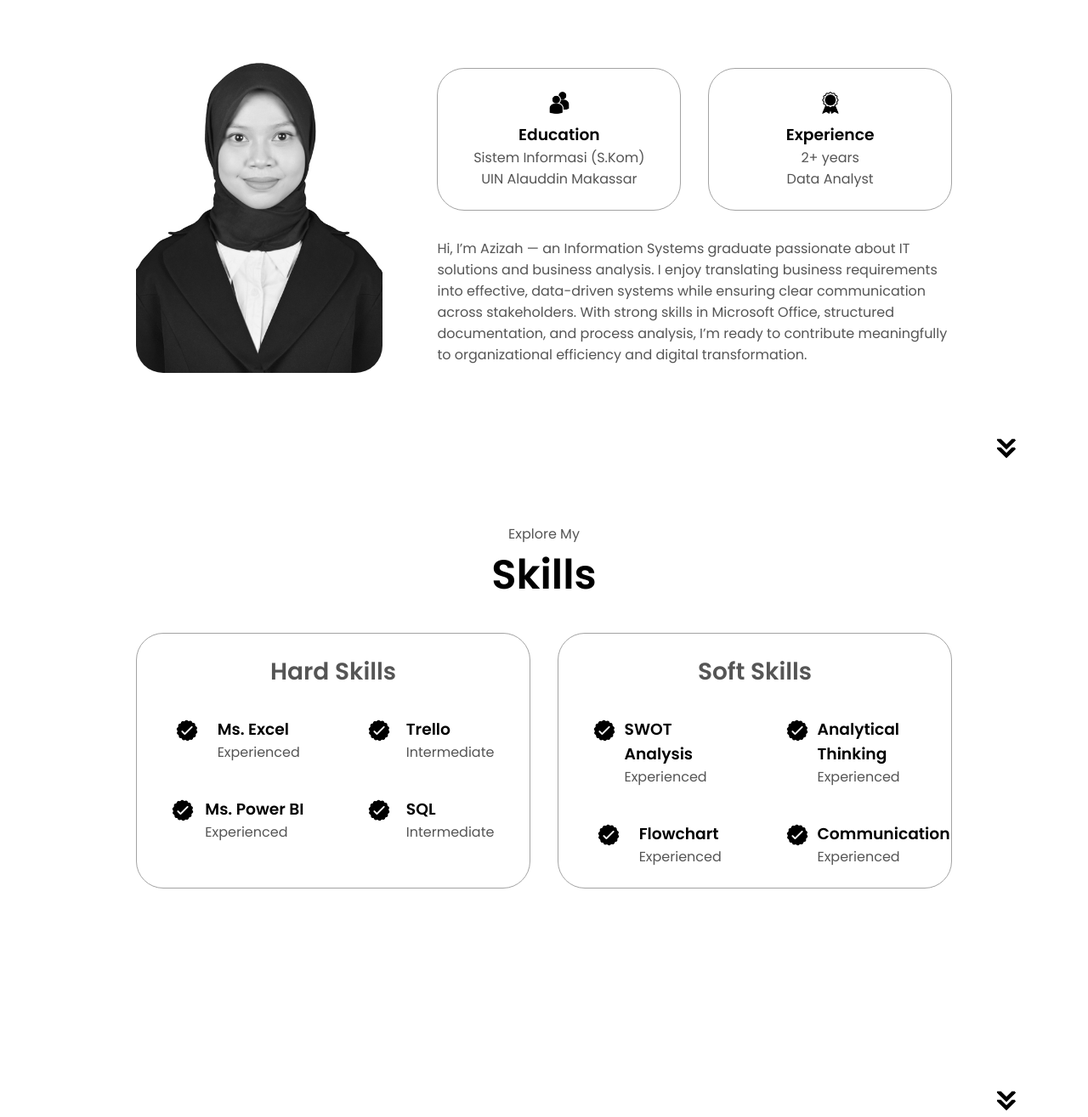
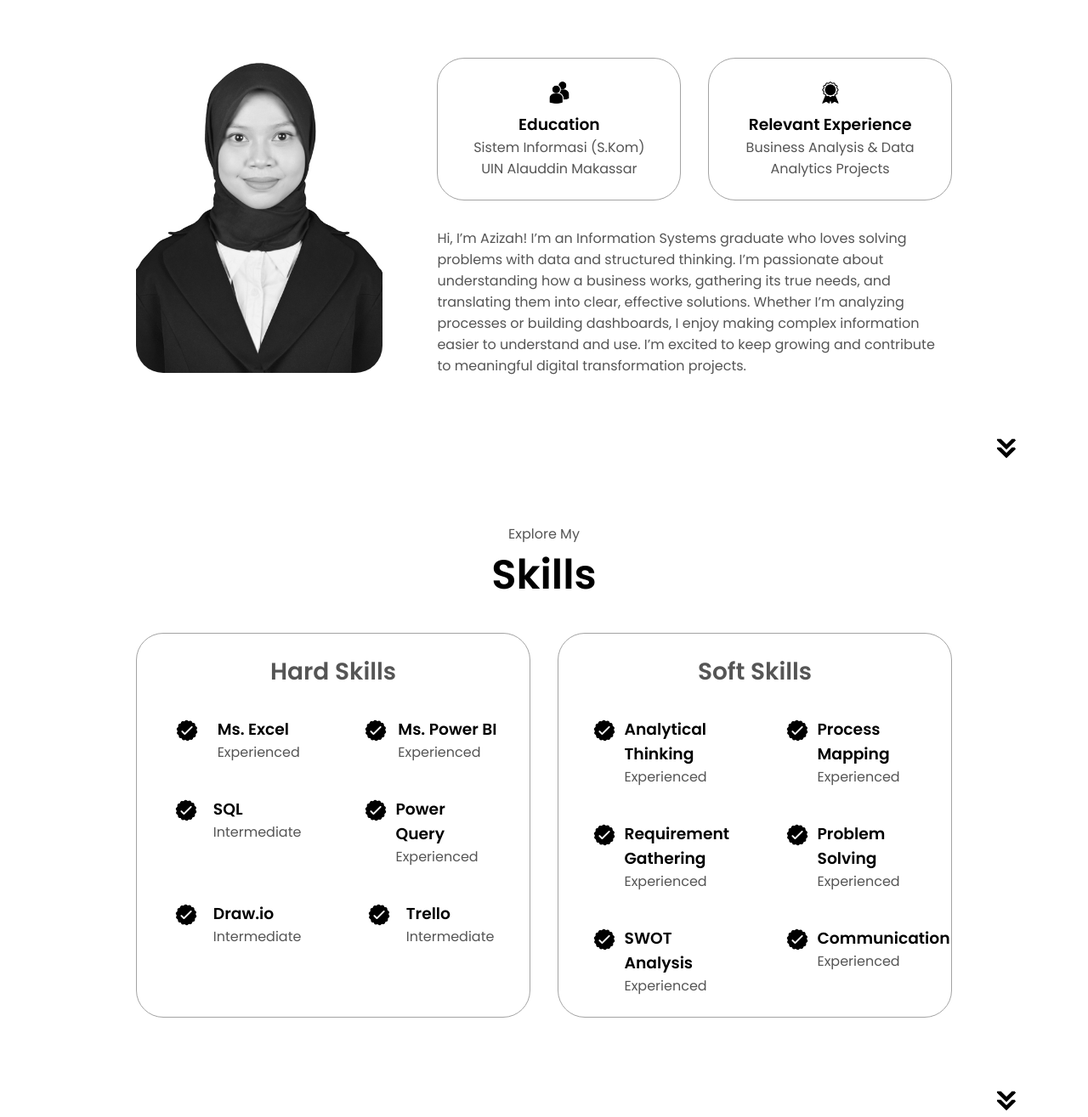
Before and after one commit to Azizah-space/html-css-js-portofolio, a plain HTML site: page index.html in a window 1280 px wide. Shown: the part 1080-2395 px from the top of the page at 85% size. Drawn offline with Linux system fonts and the light colour scheme.

Commit message:
Finished Website

```diff
--- a/index.html
+++ b/index.html
@@ -9,7 +9,7 @@
 </head>
 <body>
     <nav id="desktop-nav">
-        <div class="logo">My Portofolio</div>
+        <div class="logo">Azizah Awal Fitrah</div>
         <div>
             <ul class="nav-links">
                 <li><a href="#about">About</a></li>
@@ -37,14 +37,14 @@
     </nav>
     <section id="profile">
         <div class="section__pic-container">
-            <img src="./assets/profile-pic.png" alt="Azizah Awal Fitrah profile picture" />
+            <img src="/assets/PP.png" alt="Azizah Awal Fitrah profile picture" />
         </div>
         <div class="section__text">
             <p class="section__text__p1">Hello, I'm</p>
             <h1 class="title">Azizah Awal Fitrah</h1>
             <p class="section__text__p2">Data Enthausiast</p>
             <div class="btn-container">
-                <button class="btn btn-color-2" onclick="window.open('./assets/resume-example.pdf')">
+                <button class="btn btn-color-2" onclick="window.open('./assets/CV.pdf')">
                     Download CV
                 </button>
                 <button class="btn btn-color-1" onclick="location.href='./#contact'">
@@ -86,16 +86,17 @@
                         <img src="./assets/experience.png"
                         alt="Experience icon"
                         class="icon">
-                        <h3>Experience</h3>
-                        <p>2+ years <br>Data Analyst</p>
+                        <h3>Relevant Experience </h3>
+                        <p>Business Analysis & Data Analytics Projects</p>
                     </div>
                 </div>
                 <div class="text-container">
                     <p>
-                        Hi, I’m Azizah — an Information Systems graduate passionate about IT solutions and business analysis.
-                        I enjoy translating business requirements into effective, data-driven systems while ensuring clear communication across stakeholders.
-                        With strong skills in Microsoft Office, structured documentation, and process analysis,
-                        I’m ready to contribute meaningfully to organizational efficiency and digital transformation.
+                        Hi, I’m Azizah! I’m an Information Systems graduate who loves solving problems with data and structured thinking.
+                        I’m passionate about understanding how a business works, gathering its true needs, and translating them into clear,
+                        effective solutions. Whether I’m analyzing processes or building dashboards,
+                        I enjoy making complex information easier to understand and use.
+                        I’m excited to keep growing and contribute to meaningful digital transformation projects.
                     </p>
                   </div>
             </div>
@@ -125,15 +126,6 @@
                                 alt="Skills icon"
                                 class="icon">
                                 <div>
-                                    <h3>Trello</h3>
-                                    <p>Intermediate</p>
-                                </div>
-                            </article>
-                            <article>
-                                <img src="./assets/checkmark.png"
-                                alt="Skills icon"
-                                class="icon">
-                                <div>
                                     <h3>Ms. Power BI</h3>
                                     <p>Experienced</p>
                                 </div>
@@ -148,20 +140,38 @@
                                     <p>Intermediate</p>
                                 </div>
                             </article>
+                            <article>
+                                <img src="./assets/checkmark.png"
+                                alt="Skills icon"
+                                class="icon">
+                                <div>
+                                    <h3>Power Query</h3>
+                                    <p>Experienced</p>
+                                </div>
+                            </article>
+                            <article>
+                                <img src="./assets/checkmark.png"
+                                alt="Skills icon"
+                                class="icon">
+                                <div>
+                                    <h3>Draw.io</h3>
+                                    <p>Intermediate</p>
+                                </div>
+                            </article>
+                            <article>
+                                <img src="./assets/checkmark.png"
+                                alt="Skills icon"
+                                class="icon">
+                                <div>
+                                    <h3>Trello</h3>
+                                    <p>Intermediate</p>
+                                </div>
+                            </article>
                         </div>
                 </div>
                 <div class="details-container">
                     <h2 class="skills-sub-title">Soft Skills</h2>
                         <div class="article-container">
-                            <article>
-                                <img src="./assets/checkmark.png"
-                                alt="Skills icon"
-                                class="icon">
-                                <div>
-                                    <h3>SWOT Analysis</h3>
-                                    <p>Experienced</p>
-                                </div>
-                            </article>
                             <article>
                                 <img src="./assets/checkmark.png"
                                 alt="Skills icon"
@@ -176,7 +186,34 @@
                                 alt="Skills icon"
                                 class="icon">
                                 <div>
-                                    <h3>Flowchart</h3>
+                                    <h3>Process Mapping</h3>
+                                    <p>Experienced</p>
+                                </div>
+                            </article>
+                            <article>
+                                <img src="./assets/checkmark.png"
+                                alt="Skills icon"
+                                class="icon">
+                                <div>
+                                    <h3>Requirement Gathering</h3>
+                                    <p>Experienced</p>
+                                </div>
+                            </article>
+                            <article>
+                                <img src="./assets/checkmark.png"
+                                alt="Skills icon"
+                                class="icon">
+                                <div>
+                                    <h3>Problem Solving</h3>
+                                    <p>Experienced</p>
+                                </div>
+                            </article>
+                            <article>
+                                <img src="./assets/checkmark.png"
+                                alt="Skills icon"
+                                class="icon">
+                                <div>
+                                    <h3>SWOT Analysis</h3>
                                     <p>Experienced</p>
                                 </div>
                             </article>
@@ -204,22 +241,50 @@
             <div class="about-containers">
             <div class="details-container color-container">
                 <div class="article-container">
-                    <img src="./assets/project-1.png" alt="Project 1"
+                    <img src="./assets/project-3.png" alt="Project 1"
                     class="project-img">
                 </div>
-                <h2 class="skills-sub-title project-title">Project One</h2>
+                <h2 class="skills-sub-title project-title">Project 1 (Marketing Performance)</h2>
                 <div class="btn-container">
-                    <button class="btn btn-color-2 project-btn" onclick="location.href='https://github.com/Azizah-space/sales-report'">
+                    <button class="btn btn-color-2 project-btn" onclick="location.href=
+                    'https://github.com/Azizah-space/Marketing-Performance-Audience-Insight-Dashboard'">
                         Github
                     </button>
                 </div>
             </div>
+                <div class="details-container color-container">
+                    <div class="article-container">
+                        <img src="./assets/project-3.2.png" alt="Project 1"
+                        class="project-img">
+                    </div>
+                    <h2 class="skills-sub-title project-title">Project 1 (Marketing Segment)</h2>
+                    <div class="btn-container">
+                        <button class="btn btn-color-2 project-btn" onclick="location.href=
+                        'https://github.com/Azizah-space/Marketing-Performance-Audience-Insight-Dashboard'">
+                            Github
+                        </button>
+                    </div>
+                </div> </div></div>
+                <div class="skills-details-container">
+                    <div class="about-containers">
+                <div class="details-container color-container">
+                    <div class="article-container">
+                        <img src="./assets/project-1.png" alt="Project 1"
+                        class="project-img">
+                    </div>
+                    <h2 class="skills-sub-title project-title">Project 2</h2>
+                    <div class="btn-container">
+                        <button class="btn btn-color-2 project-btn" onclick="location.href='https://github.com/Azizah-space/sales-report'">
+                            Github
+                        </button>
+                    </div>
+                </div>
             <div class="details-container color-container">
                 <div class="article-container">
                     <img src="./assets/project-2.png" alt="Project 2"
                     class="project-img">
                 </div>
-                <h2 class="skills-sub-title project-title">Project Two</h2>
+                <h2 class="skills-sub-title project-title">Project 3</h2>
                 <div class="btn-container">
                     <button class="btn btn-color-2 project-btn" onclick="location.href='https://github.com/Azizah-space/excel-customer-churn-analysis'">
                         Github
```
Also changed, not shown: assets/Non Formal.jpeg (added), assets/about-pic.png (deleted), assets/profile-pic-2.png (deleted), assets/project-3.2.png (added), assets/project-3.png, 3 other files.
